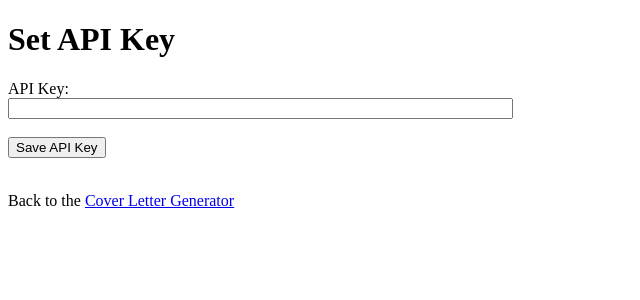
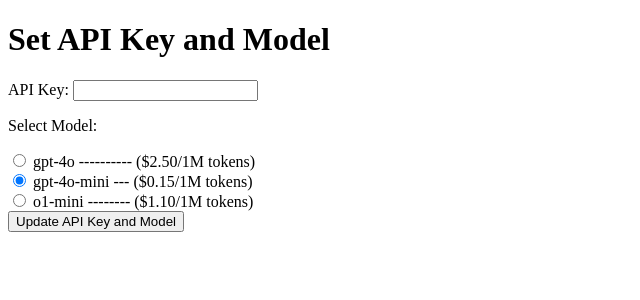
Before and after one commit to maxdokukin/Cover-Letter-AI-Generator, a Flask app: page /set_api_key in a window 1280 px wide. Shown: the top 300 px of the page, without its empty margins (0-640 px from the left). Run offline with Flask 3, Linux system fonts and the light colour scheme.

Commit message:
added model selection

```diff
--- a/app.py
+++ b/app.py
@@ -17,7 +17,7 @@
     "prompt": "",
     "cover_letter": "",
     "api_key": "",
-    "model": "chatgpt-4o-latest"  # You can change this as needed
+    "model": "gpt-4o-mini"  # You can change this as needed
 }
 
 @app.route("/", methods=["GET", "POST"])
@@ -29,6 +29,9 @@
 
     if request.method == "POST":
         # Update stored fields from form inputs
+        print(f'POST request to OpenAI, using model {data_storage["model"]}')
+
+        prompt = data_storage["prompt"]
         data_storage["job_description"] = request.form.get("job_description", "")
         data_storage["relevant_info"] = request.form.get("relevant_info", "")
         data_storage["prompt"] = request.form.get("prompt", "")
@@ -49,10 +52,12 @@
                     # Create the client with the API key
                     client = OpenAI(api_key=data_storage["api_key"])
                     # Call the chat completions endpoint using your working example pattern
+
+                    master_role = "user" if data_storage["model"] == "o1-mini" else "system"
                     completion = client.chat.completions.create(
                         model=data_storage["model"],
                         messages=[
-                            {"role": "system", "content": "You are a helpful writer that writes brilliant and brief cover letters."},
+                            {"role": master_role, "content": "You are a helpful writer that writes brilliant and brief cover letters."},
                             {"role": "user", "content": prompt_text}
                         ]
                     )
@@ -64,7 +69,7 @@
                         f"Job Description:\n{data_storage['job_description']}\n\n"
                     )
                     completion = client.chat.completions.create(
-                        model=data_storage["model"],
+                        model="gpt-4o-mini",
                         messages=[
                             {"role": "system",
                              "content": "You are a data extractor."},
@@ -85,18 +90,16 @@
     global data_storage
     if request.method == "POST":
         api_key = request.form.get("api_key", "")
+        selected_model = request.form.get("model", "")
         if api_key:
             data_storage["api_key"] = api_key
-            flash("API key updated successfully.", "success")
+            if selected_model:
+                data_storage["model"] = selected_model
+            flash("API key and model updated successfully.", "success")
             return redirect(url_for("index"))
         else:
             flash("Please enter a valid API key.", "error")
     return render_template("set_api_key.html", data=data_storage)
-
-
-from io import BytesIO
-from reportlab.lib.pagesizes import letter
-from reportlab.pdfgen import canvas
 
 
 def wrap_text(text, pdf, font_name, font_size, max_width):
--- a/templates/set_api_key.html
+++ b/templates/set_api_key.html
@@ -1,36 +1,28 @@
 <!DOCTYPE html>
 <html lang="en">
 <head>
-    <meta charset="UTF-8">
-    <title>Set API Key</title>
+  <meta charset="UTF-8">
+  <title>Set API Key and Model</title>
 </head>
 <body>
-    <h1>Set API Key</h1>
-    <!-- Display flash messages -->
-    {% with messages = get_flashed_messages(with_categories=true) %}
-      {% if messages %}
-         <ul>
-         {% for category, message in messages %}
-             <li style="color: {% if category == 'error' %}red{% else %}green{% endif %};">
-                 {{ message }}
-             </li>
-         {% endfor %}
-         </ul>
-      {% endif %}
-    {% endwith %}
+  <h1>Set API Key and Model</h1>
+  <form method="POST">
+    <div>
+      <label for="api_key">API Key:</label>
+      <input type="text" id="api_key" name="api_key" value="{{ data.api_key }}">
+    </div>
+    <div>
+      <p>Select Model:</p>
+      <input type="radio" id="gpt-4o" name="model" value="gpt-4o" {% if data.model == 'gpt-4o' %}checked{% endif %}>
+      <label for="gpt-4o">gpt-4o ---------- ($2.50/1M tokens)</label><br>
 
-    <form method="POST" action="/set_api_key">
-        <div>
-            <label for="api_key">API Key:</label><br>
-            <input type="text" id="api_key" name="api_key" size="60" value="{{ data.api_key }}">
-        </div>
-        <br>
-        <div>
-            <button type="submit">Save API Key</button>
-        </div>
-    </form>
+      <input type="radio" id="gpt-4o-mini" name="model" value="gpt-4o-mini" {% if data.model == 'gpt-4o-mini' %}checked{% endif %}>
+      <label for="gpt-4o-mini">gpt-4o-mini --- ($0.15/1M tokens)</label><br>
 
-    <br>
-    <p>Back to the <a href="{{ url_for('index') }}">Cover Letter Generator</a></p>
+      <input type="radio" id="o1-mini" name="model" value="o1-mini" {% if data.model == 'o1-mini' %}checked{% endif %}>
+      <label for="o1-mini">o1-mini -------- ($1.10/1M tokens)</label><br>
+    </div>
+    <button type="submit">Update API Key and Model</button>
+  </form>
 </body>
 </html>
```
Also changed, not shown: 2 other files.
